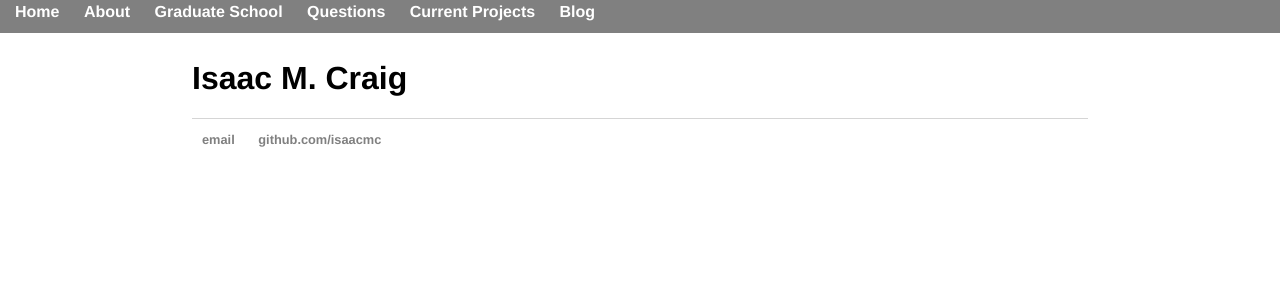
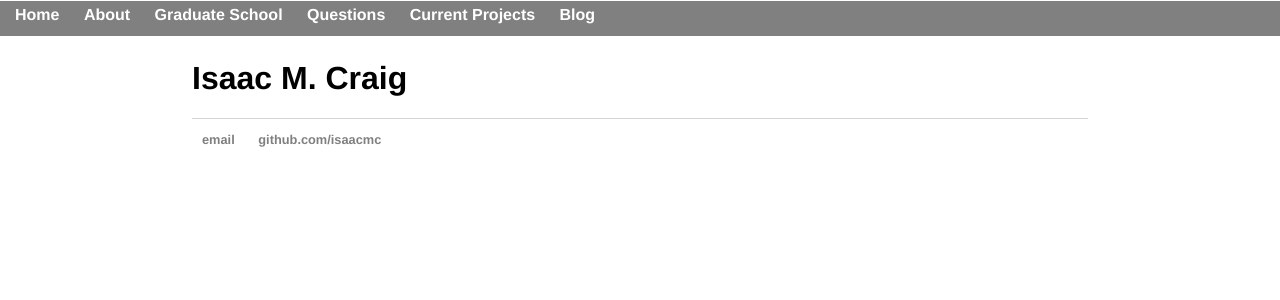
Before and after one commit to isundberg/isaacmc.github.io, a Jekyll site: the page built from index.html, in a window 1280 px wide. Shown: the top 300 px of the page. Built offline with Jekyll 4.4.1, drawn with Linux system fonts in a browser that asks for light colours.

Commit message:
Update main.css

```diff
--- a/css/main.css
+++ b/css/main.css
@@ -9,7 +9,7 @@ nav ul {
     list-style: none;
     font-weight: bold;
     position:fixed;
-    top:-18px;
+    top:-15px;
     left:0;
     width: 100%;
     height: 25px;
```
